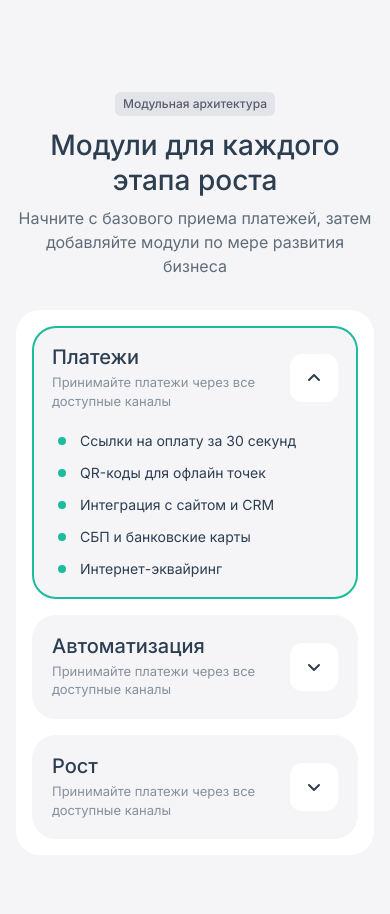
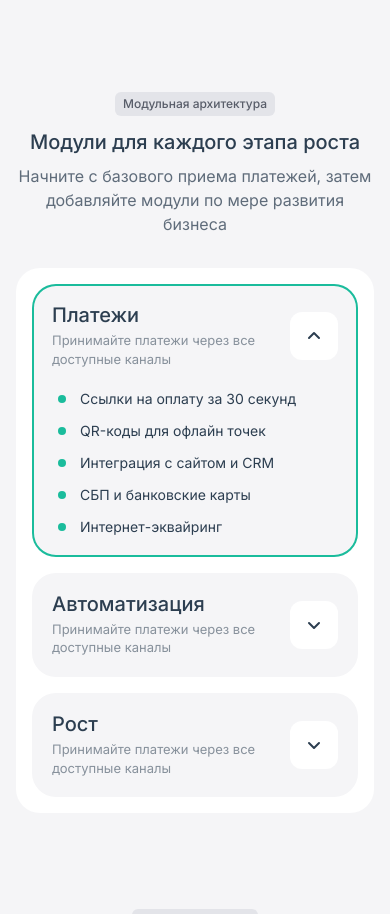
Before and after one commit to ignatovivin/vibesite, a React (Vite) app: page / in a window 390 px wide. Shown: the part 1460-2374 px from the top of the page. Built offline with nearby package versions, Linux system fonts and the light colour scheme.

Commit message:
Apply display-s text style to modules-section__title

```diff
--- a/src/components/ModulesSection.css
+++ b/src/components/ModulesSection.css
@@ -33,10 +33,6 @@
 }
 
 .modules-section__title {
-  font-family: 'Inter', sans-serif;
-  font-weight: 500;
-  font-size: 36px;
-  line-height: 1.2222222222222223em;
   text-align: center;
   color: var(--color-light-fg-default);
   margin: 0;
@@ -324,10 +320,6 @@
     gap: 10px;
   }
 
-  .modules-section__title {
-    font-size: 32px;
-  }
-
   .modules-section__subtitle {
     font-size: 18px;
   }
@@ -366,11 +358,6 @@
 
   .modules-section__header-content {
     gap: 8px;
-  }
-
-  .modules-section__title {
-    font-size: 28px;
-    line-height: 1.25em;
   }
 
   .modules-section__subtitle {
@@ -425,11 +412,6 @@
 
   .modules-section__header-content {
     gap: 8px;
-  }
-
-  .modules-section__title {
-    font-size: 22px;
-    line-height: 1.3em;
   }
 
   .modules-section__subtitle {
@@ -493,8 +475,4 @@
 
 /* Адаптивность для очень маленьких экранов (320px и меньше) */
 @media (max-width: 320px) {
-  .modules-section__title {
-    font-size: 22px;
-    line-height: 1.3em;
-  }
 }
--- a/src/components/ModulesSection.jsx
+++ b/src/components/ModulesSection.jsx
@@ -121,7 +121,7 @@ function ModulesSection() {
               Модульная архитектура
             </Badge>
             <div className="modules-section__header-content">
-              <h2 className="modules-section__title">
+              <h2 className="modules-section__title text-style-font-display-s">
                 Модули для каждого этапа роста
               </h2>
               <p className="modules-section__subtitle">
```
